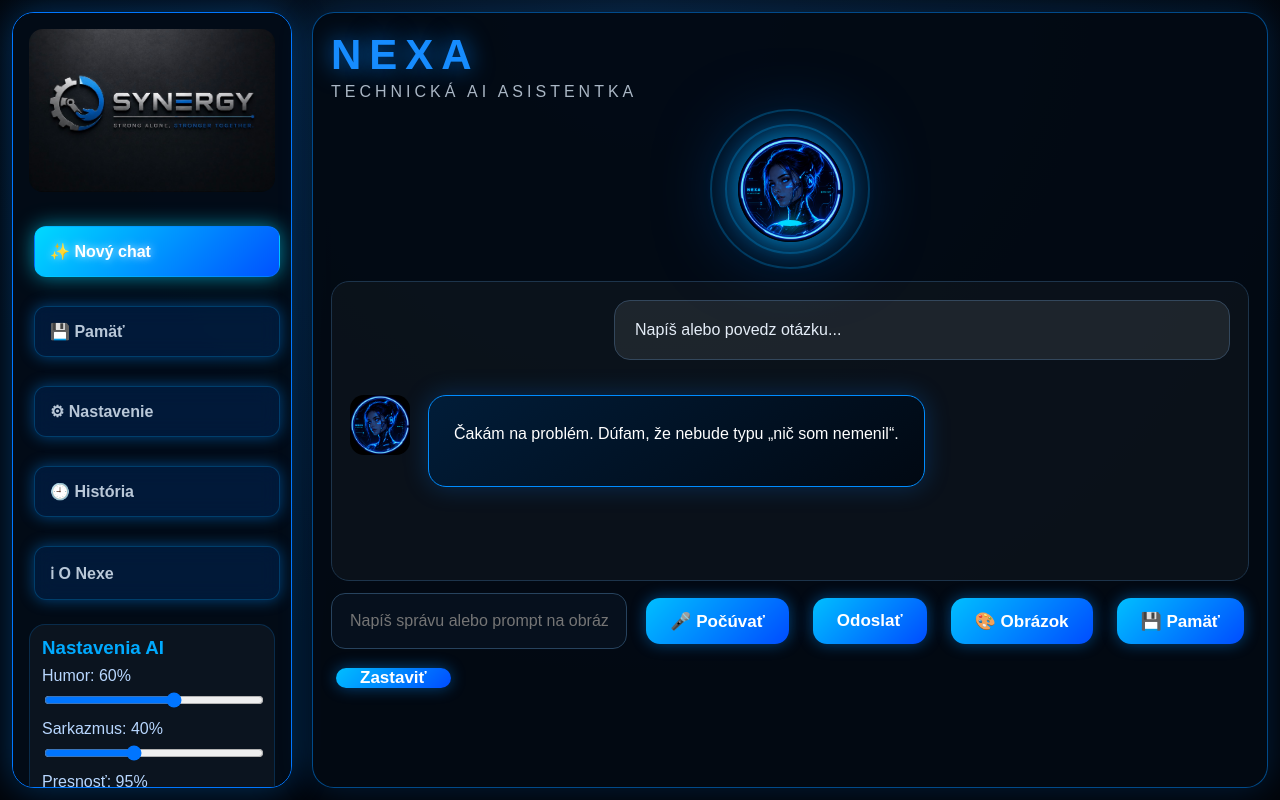
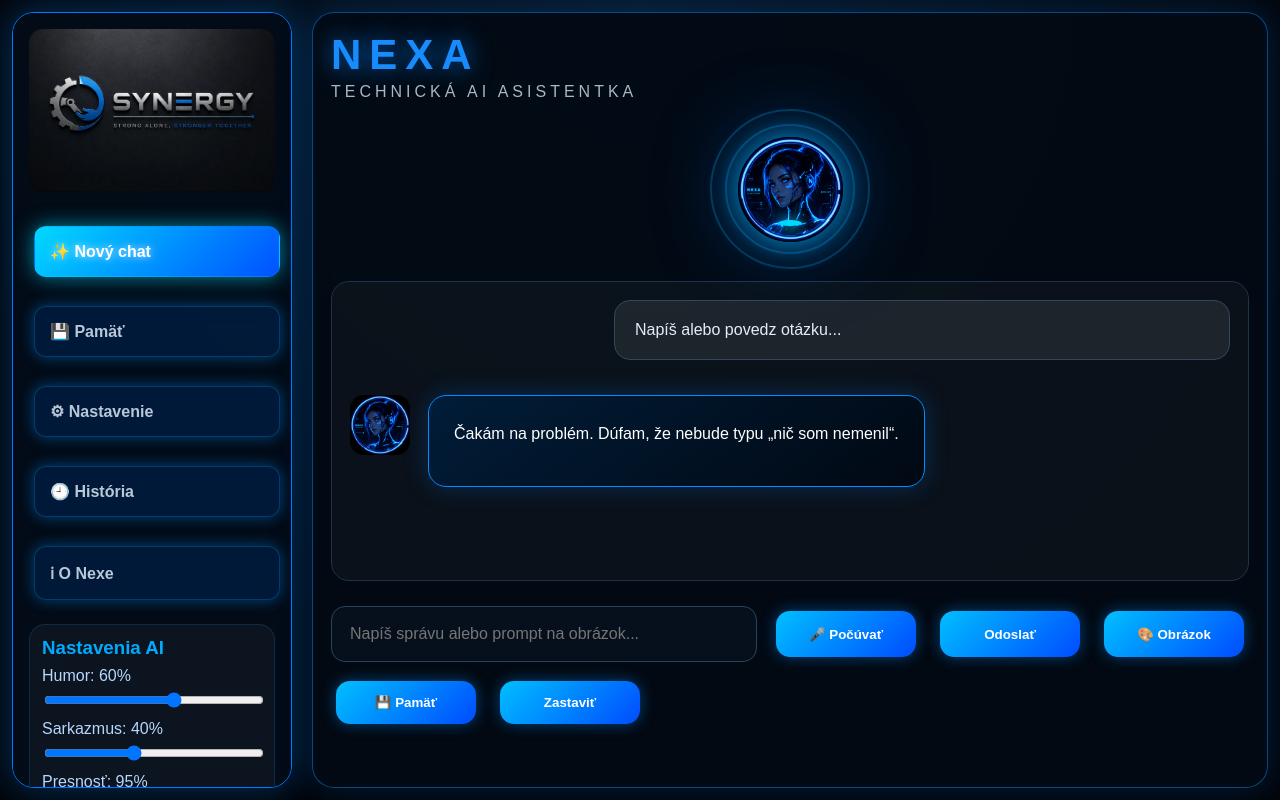
Before and after one commit to Lukas3250/nexa-ai, a React (Create React App) app: page / in a window 1280 px wide. Built offline with nearby package versions, Linux system fonts and the light colour scheme.

Commit message:
Fix camera button layout

```diff
--- a/src/App.css
+++ b/src/App.css
@@ -175,6 +175,7 @@ h1 {
 .inputArea {
   margin-top: 25px;
   display: flex;
+  flex-wrap: wrap;
   gap: 14px;
 }
 
@@ -191,10 +192,9 @@ h1 {
 .inputArea button {
   border: none;
   border-radius: 14px;
-  padding: 0 24px;
-  font-size: 17px;
-  cursor: pointer;
-  color: white;
+  min-width: 140px;
+  padding: 14px 18px;
+  white-space: nowrap;
 }
 
 .mic {
@@ -729,3 +729,10 @@ h1 {
   }
 
 }
+.inputArea {
+  margin-top: 25px;
+  display: flex;
+  flex-wrap: wrap;
+  gap: 14px;
+  overflow: visible;
+}
```
